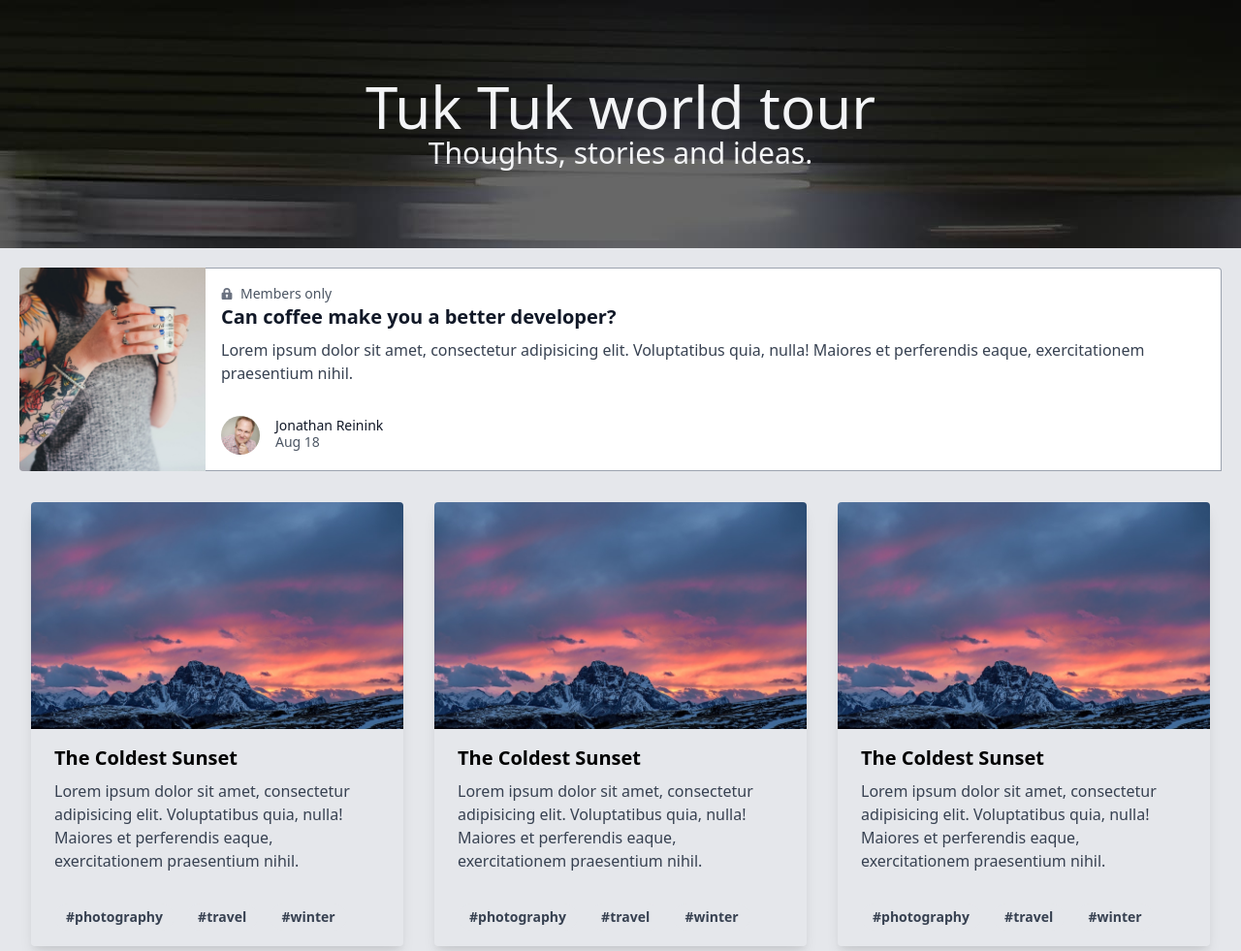
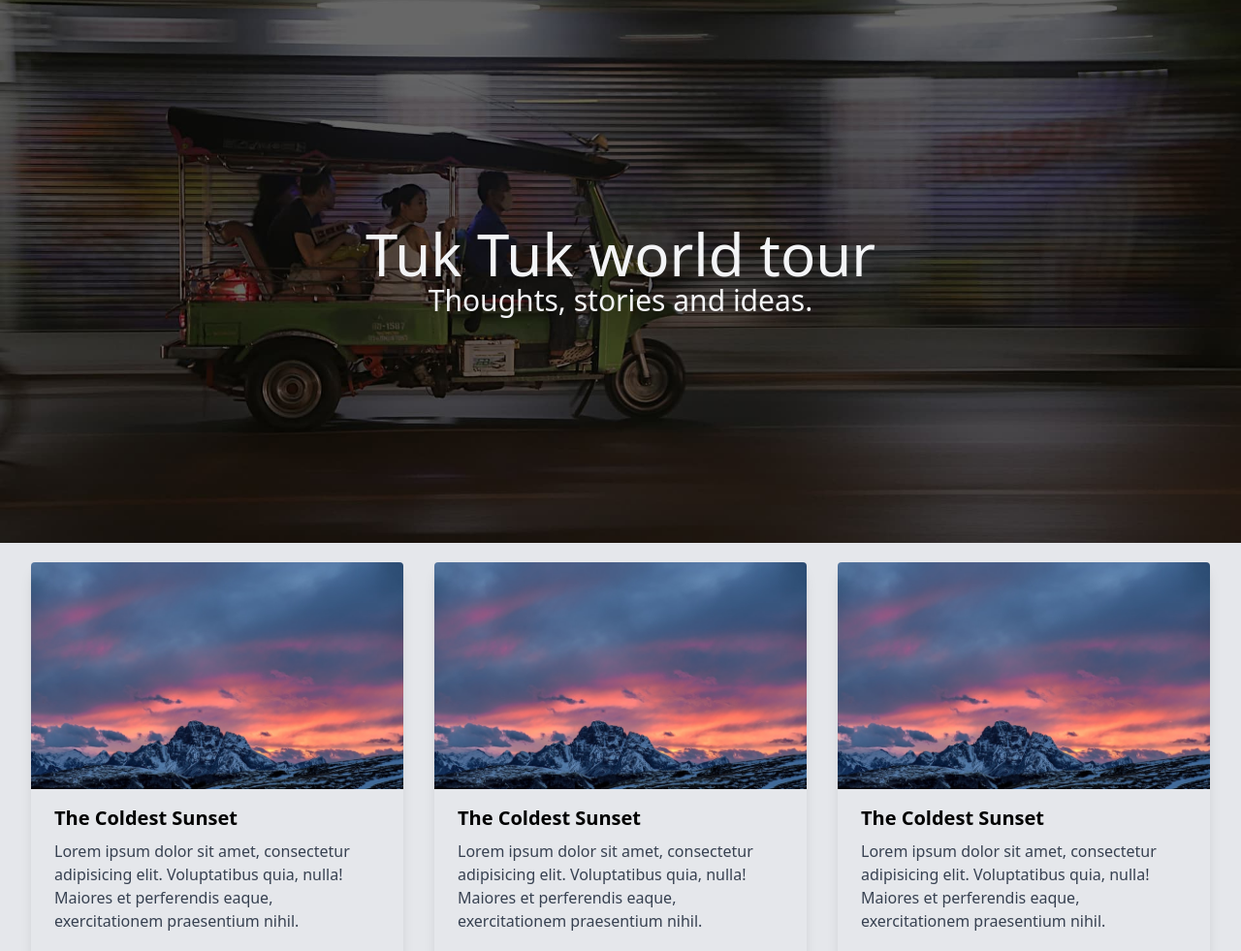
Before and after one commit to jibenight/Ghost-theme, a website built with Parcel: page index.hbs in a window 1280 px wide. Shown: the top 981 px of the page at 97% size. Built offline with nearby package versions, Linux system fonts and the light colour scheme.

Commit message:
remove featured card

```diff
--- a/assets/css/screen.css
+++ b/assets/css/screen.css
@@ -1,4 +1,8 @@
 /* taillwind css */
-@tailwind base;
+/* @tailwind base;
 @tailwind components;
-@tailwind utilities;
+@tailwind utilities; */
+
+header {
+  height: 35rem !important;
+}
--- a/index.hbs
+++ b/index.hbs
@@ -4,43 +4,18 @@
     <meta charset="UTF-8" />
     <meta name="viewport" content="width=device-width, initial-scale=1.0" />
     <title>Document</title>
-    {{!-- <link rel="stylesheet" href="./assets/css/screen.css" /> --}}
     <link href="https://unpkg.com/tailwindcss@^1.0/dist/tailwind.min.css" rel="stylesheet">
+    <link rel="stylesheet" href="./assets/css/screen.css" />
   </head>
   <body>
-    <div class="container mx-auto bg-gray-200">
+    <div class="flex flex-col justify-center bg-gray-200">
 
-      <header class="flex flex-col justify-center items-center h-64" style="background-image: url(./assets/images/tut-tuk-bangkok.jpg)">
+      <header class="w-screen flex flex-col justify-center items-center h-64 bg-center bg-cover" style="background-image: url(./assets/images/tut-tuk-bangkok.jpg)">
         <h1 class="text-gray-100 text-6xl">Tuk Tuk world tour</h1>
         <p class="text-gray-100 text-3xl">Thoughts, stories and ideas.</p>
       </header>
 
-      <div class="main flex flex-wrap justify-center p-1">
-
-        {{!-- featured card --}}
-        <div class="max-w-sm w-full lg:max-w-full lg:flex m-4">
-          <div class="h-48 lg:h-auto lg:w-48 flex-none bg-cover rounded-t lg:rounded-t-none lg:rounded-l text-center overflow-hidden" style="background-image: url('./assets/images/card-left.jpg')" title="Woman holding a mug">
-          </div>
-          <div class="border-r border-b border-l border-gray-400 lg:border-l-0 lg:border-t lg:border-gray-400 bg-white rounded-b lg:rounded-b-none lg:rounded-r p-4 flex flex-col justify-between leading-normal">
-            <div class="mb-8">
-              <p class="text-sm text-gray-600 flex items-center">
-                <svg class="fill-current text-gray-500 w-3 h-3 mr-2" xmlns="http://www.w3.org/2000/svg" viewBox="0 0 20 20">
-                  <path d="M4 8V6a6 6 0 1 1 12 0v2h1a2 2 0 0 1 2 2v8a2 2 0 0 1-2 2H3a2 2 0 0 1-2-2v-8c0-1.1.9-2 2-2h1zm5 6.73V17h2v-2.27a2 2 0 1 0-2 0zM7 6v2h6V6a3 3 0 0 0-6 0z" />
-                </svg>
-                Members only
-              </p>
-              <div class="text-gray-900 font-bold text-xl mb-2">Can coffee make you a better developer?</div>
-              <p class="text-gray-700 text-base">Lorem ipsum dolor sit amet, consectetur adipisicing elit. Voluptatibus quia, nulla! Maiores et perferendis eaque, exercitationem praesentium nihil.</p>
-            </div>
-            <div class="flex items-center">
-              <img class="w-10 h-10 rounded-full mr-4" src="./assets/images/jonathan.jpg" alt="Avatar of Jonathan Reinink">
-              <div class="text-sm">
-                <p class="text-gray-900 leading-none">Jonathan Reinink</p>
-                <p class="text-gray-600">Aug 18</p>
-              </div>
-            </div>
-          </div>
-        </div>
+      <div class="flex content-center flex-wrap justify-center p-1">
 
         {{!-- single card design --}}
         <div class="max-w-sm rounded overflow-hidden shadow-lg m-4">
--- a/tailwind.config.js
+++ b/tailwind.config.js
@@ -5,6 +5,11 @@ module.exports = {
   important: false,
   separator: ':',
   theme: {
+    extends: {
+      height: {
+        104: '26rem',
+      },
+    },
     screens: {
       sm: '640px',
       md: '768px',
@@ -150,8 +155,8 @@ module.exports = {
       '56': '14rem',
       '64': '16rem',
     },
-    backgroundColor: theme => theme('colors'),
-    backgroundOpacity: theme => theme('opacity'),
+    backgroundColor: (theme) => theme('colors'),
+    backgroundOpacity: (theme) => theme('opacity'),
     backgroundPosition: {
       bottom: 'bottom',
       center: 'center',
@@ -168,11 +173,11 @@ module.exports = {
       cover: 'cover',
       contain: 'contain',
     },
-    borderColor: theme => ({
+    borderColor: (theme) => ({
       ...theme('colors'),
       default: theme('colors.gray.300', 'currentColor'),
     }),
-    borderOpacity: theme => theme('opacity'),
+    borderOpacity: (theme) => theme('opacity'),
     borderRadius: {
       none: '0',
       sm: '0.125rem',
@@ -191,10 +196,14 @@ module.exports = {
     boxShadow: {
       xs: '0 0 0 1px rgba(0, 0, 0, 0.05)',
       sm: '0 1px 2px 0 rgba(0, 0, 0, 0.05)',
-      default: '0 1px 3px 0 rgba(0, 0, 0, 0.1), 0 1px 2px 0 rgba(0, 0, 0, 0.06)',
-      md: '0 4px 6px -1px rgba(0, 0, 0, 0.1), 0 2px 4px -1px rgba(0, 0, 0, 0.06)',
-      lg: '0 10px 15px -3px rgba(0, 0, 0, 0.1), 0 4px 6px -2px rgba(0, 0, 0, 0.05)',
-      xl: '0 20px 25px -5px rgba(0, 0, 0, 0.1), 0 10px 10px -5px rgba(0, 0, 0, 0.04)',
+      default:
+        '0 1px 3px 0 rgba(0, 0, 0, 0.1), 0 1px 2px 0 rgba(0, 0, 0, 0.06)',
+      md:
+        '0 4px 6px -1px rgba(0, 0, 0, 0.1), 0 2px 4px -1px rgba(0, 0, 0, 0.06)',
+      lg:
+        '0 10px 15px -3px rgba(0, 0, 0, 0.1), 0 4px 6px -2px rgba(0, 0, 0, 0.05)',
+      xl:
+        '0 20px 25px -5px rgba(0, 0, 0, 0.1), 0 10px 10px -5px rgba(0, 0, 0, 0.04)',
       '2xl': '0 25px 50px -12px rgba(0, 0, 0, 0.25)',
       inner: 'inset 0 2px 4px 0 rgba(0, 0, 0, 0.06)',
       outline: '0 0 0 3px rgba(66, 153, 225, 0.5)',
@@ -210,9 +219,9 @@ module.exports = {
       move: 'move',
       'not-allowed': 'not-allowed',
     },
-    divideColor: theme => theme('borderColor'),
-    divideOpacity: theme => theme('borderOpacity'),
-    divideWidth: theme => theme('borderWidth'),
+    divideColor: (theme) => theme('borderColor'),
+    divideOpacity: (theme) => theme('borderOpacity'),
+    divideWidth: (theme) => theme('borderWidth'),
     fill: {
       current: 'currentColor',
     },
@@ -247,7 +256,14 @@ module.exports = {
         '"Noto Color Emoji"',
       ],
       serif: ['Georgia', 'Cambria', '"Times New Roman"', 'Times', 'serif'],
-      mono: ['Menlo', 'Monaco', 'Consolas', '"Liberation Mono"', '"Courier New"', 'monospace'],
+      mono: [
+        'Menlo',
+        'Monaco',
+        'Consolas',
+        '"Liberation Mono"',
+        '"Courier New"',
+        'monospace',
+      ],
     },
     fontSize: {
       xs: '0.75rem',
@@ -272,7 +288,7 @@ module.exports = {
       extrabold: '800',
       black: '900',
     },
-    height: theme => ({
+    height: (theme) => ({
       auto: 'auto',
       ...theme('spacing'),
       full: '100%',
@@ -379,9 +395,9 @@ module.exports = {
       '11': '11',
       '12': '12',
     },
-    padding: theme => theme('spacing'),
-    placeholderColor: theme => theme('colors'),
-    placeholderOpacity: theme => theme('opacity'),
+    padding: (theme) => theme('spacing'),
+    placeholderColor: (theme) => theme('colors'),
+    placeholderOpacity: (theme) => theme('opacity'),
     space: (theme, { negative }) => ({
       ...theme('spacing'),
       ...negative(theme('spacing')),
@@ -394,9 +410,9 @@ module.exports = {
       '1': '1',
       '2': '2',
     },
-    textColor: theme => theme('colors'),
-    textOpacity: theme => theme('opacity'),
-    width: theme => ({
+    textColor: (theme) => theme('colors'),
+    textOpacity: (theme) => theme('opacity'),
+    width: (theme) => ({
       auto: 'auto',
       ...theme('spacing'),
       '1/2': '50%',
@@ -437,7 +453,7 @@ module.exports = {
       '40': '40',
       '50': '50',
     },
-    gap: theme => theme('spacing'),
+    gap: (theme) => theme('spacing'),
     gridTemplateColumns: {
       none: 'none',
       '1': 'repeat(1, minmax(0, 1fr))',
@@ -590,7 +606,8 @@ module.exports = {
     transitionProperty: {
       none: 'none',
       all: 'all',
-      default: 'background-color, border-color, color, fill, stroke, opacity, box-shadow, transform',
+      default:
+        'background-color, border-color, color, fill, stroke, opacity, box-shadow, transform',
       colors: 'background-color, border-color, color, fill, stroke',
       opacity: 'opacity',
       shadow: 'box-shadow',
@@ -724,4 +741,4 @@ module.exports = {
   },
   corePlugins: {},
   plugins: [],
-}
+};
```
